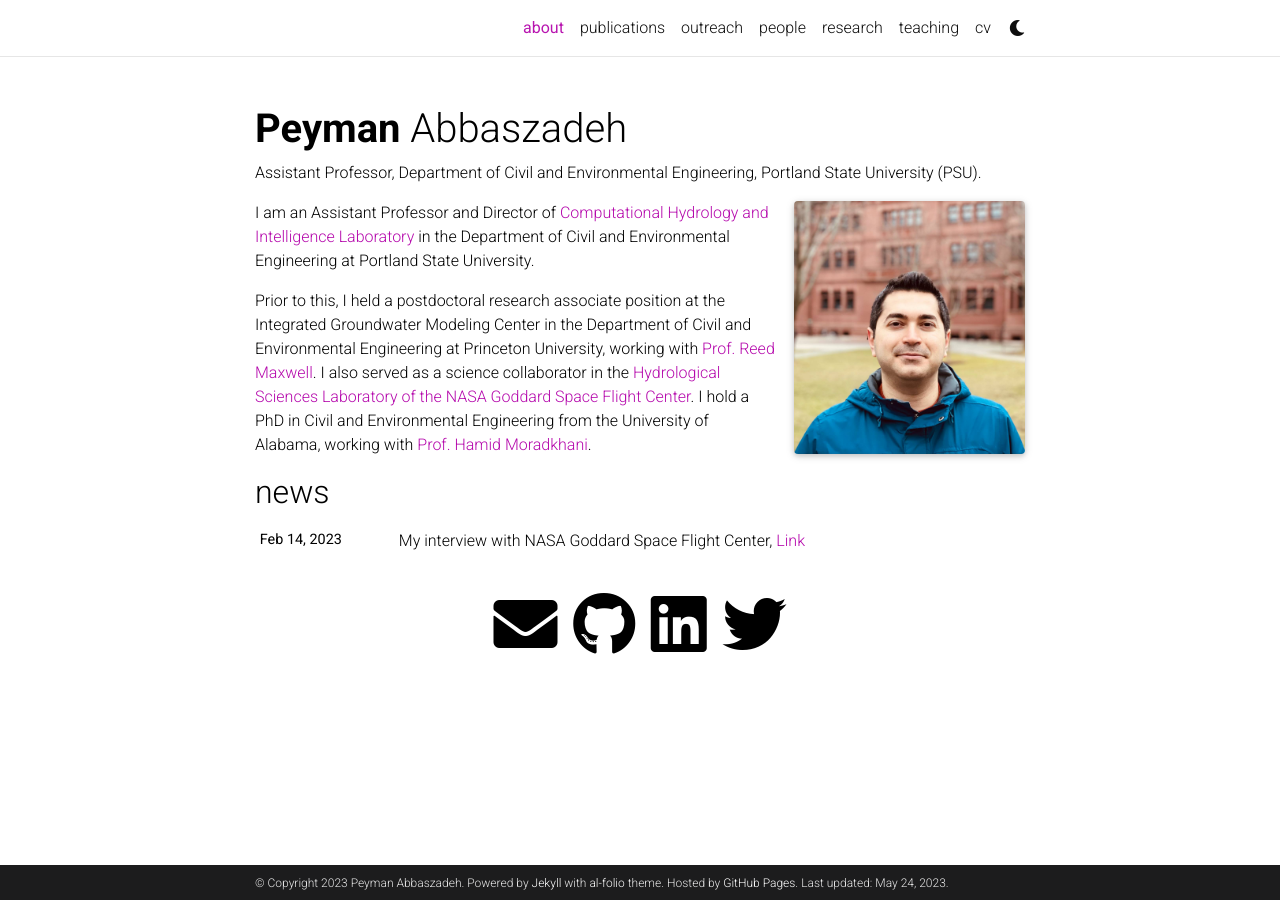
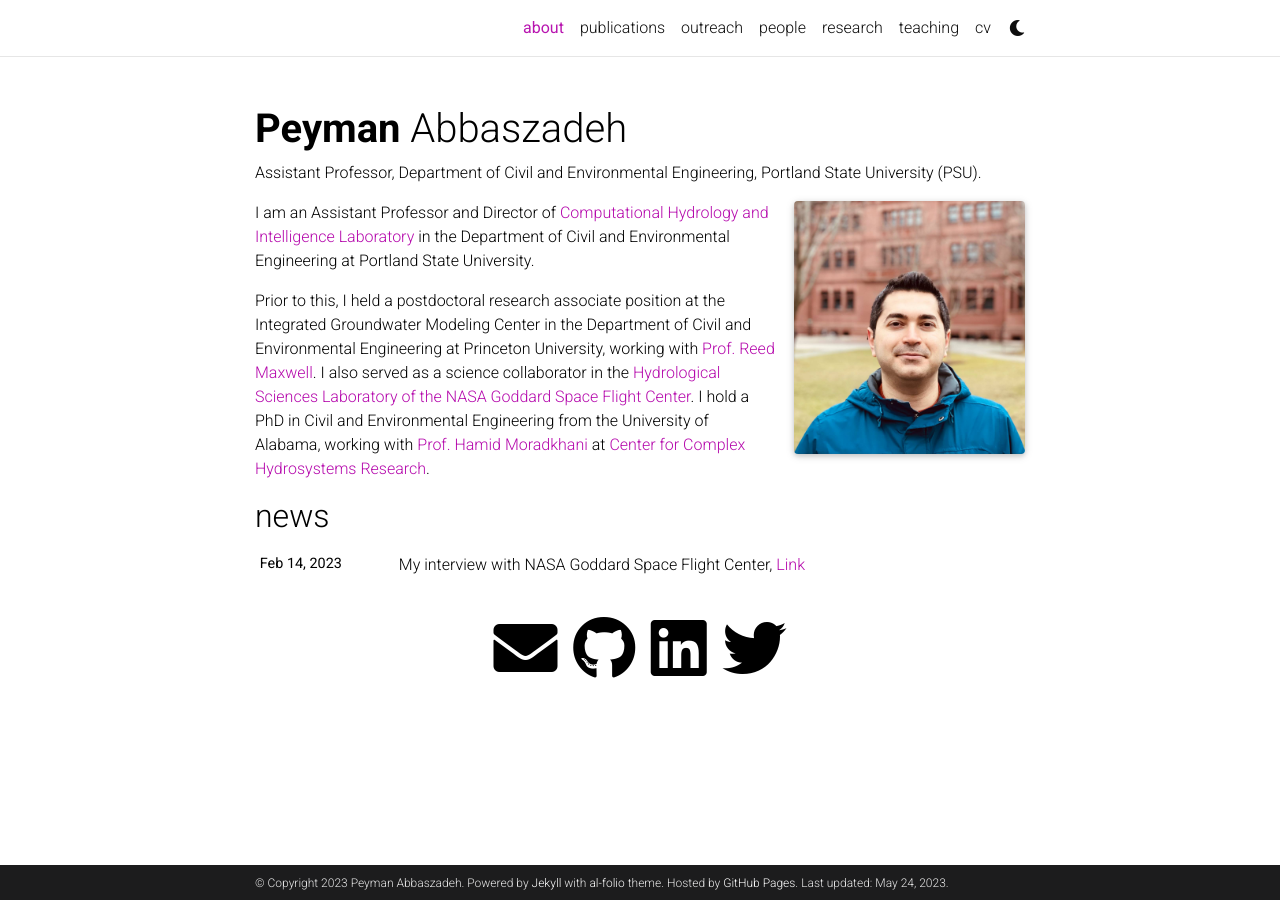
Before and after one commit to Pabbaszadeh/Pabbaszadeh.github.io, a Jekyll site: the page built from _pages/about.md, in a window 1280 px wide. Built offline with Jekyll 4.4.1, drawn with Linux system fonts in a browser that asks for light colours; full-size pictures stand in for the smaller copies a plugin makes; comment, search, counter and statistics services are not loaded; a style sheet for code colours, icons or effects is not loaded.

Commit message:
Update about.md

```diff
--- a/_pages/about.md
+++ b/_pages/about.md
@@ -17,4 +17,4 @@
 
 I am an Assistant Professor and Director of [Computational Hydrology and Intelligence Laboratory](xx) in the Department of Civil and Environmental Engineering at Portland State University.
 
-Prior to this, I held a postdoctoral research associate position at the Integrated Groundwater Modeling Center in the Department of Civil and Environmental Engineering at Princeton University, working with [Prof. Reed Maxwell](http://maxwell.princeton.edu). I also served as a science collaborator in the [Hydrological Sciences Laboratory of the NASA Goddard Space Flight Center](https://science.gsfc.nasa.gov/sed/bio/108710/). I hold a PhD in Civil and Environmental Engineering from the University of Alabama, working with [Prof. Hamid Moradkhani](https://moradkhani.ua.edu).
+Prior to this, I held a postdoctoral research associate position at the Integrated Groundwater Modeling Center in the Department of Civil and Environmental Engineering at Princeton University, working with [Prof. Reed Maxwell](http://maxwell.princeton.edu). I also served as a science collaborator in the [Hydrological Sciences Laboratory of the NASA Goddard Space Flight Center](https://science.gsfc.nasa.gov/sed/bio/108710/). I hold a PhD in Civil and Environmental Engineering from the University of Alabama, working with [Prof. Hamid Moradkhani](https://moradkhani.ua.edu) at [Center for Complex Hydrosystems Research](https://cchr.eng.ua.edu).
```
